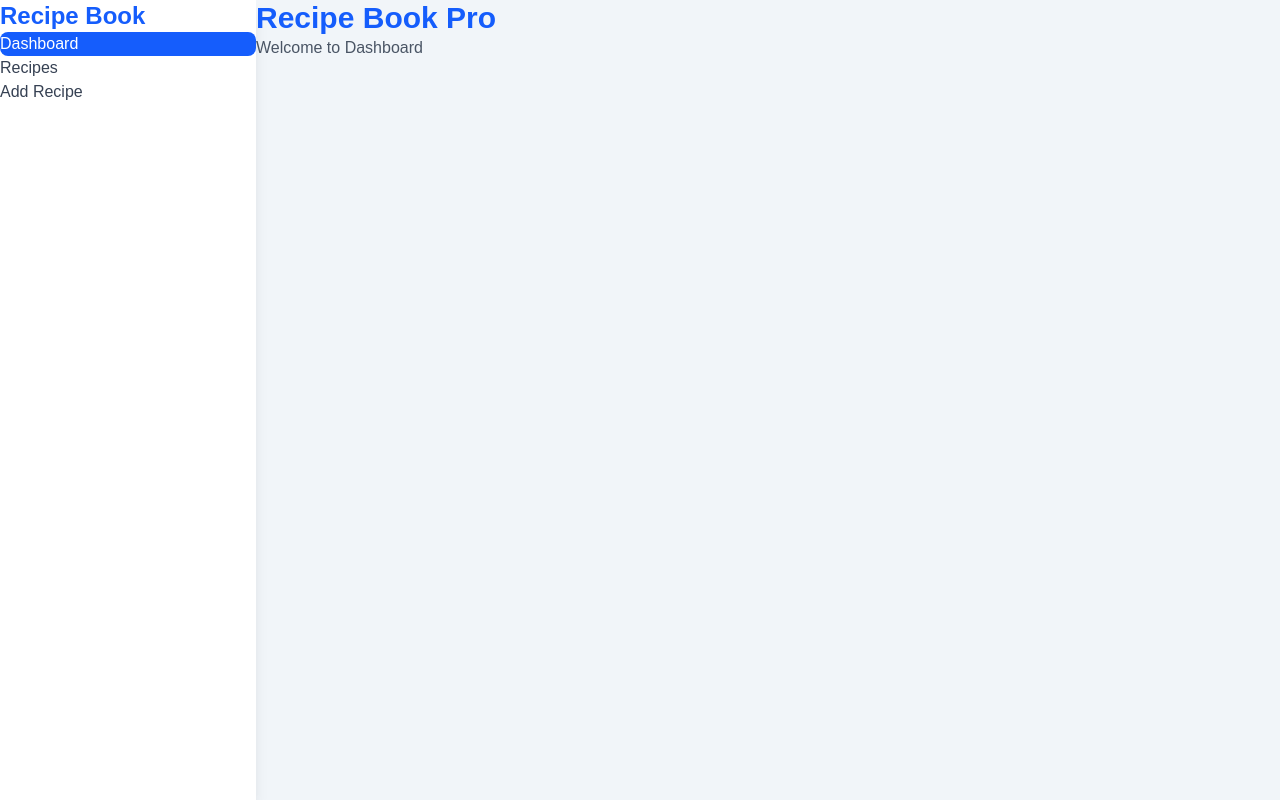
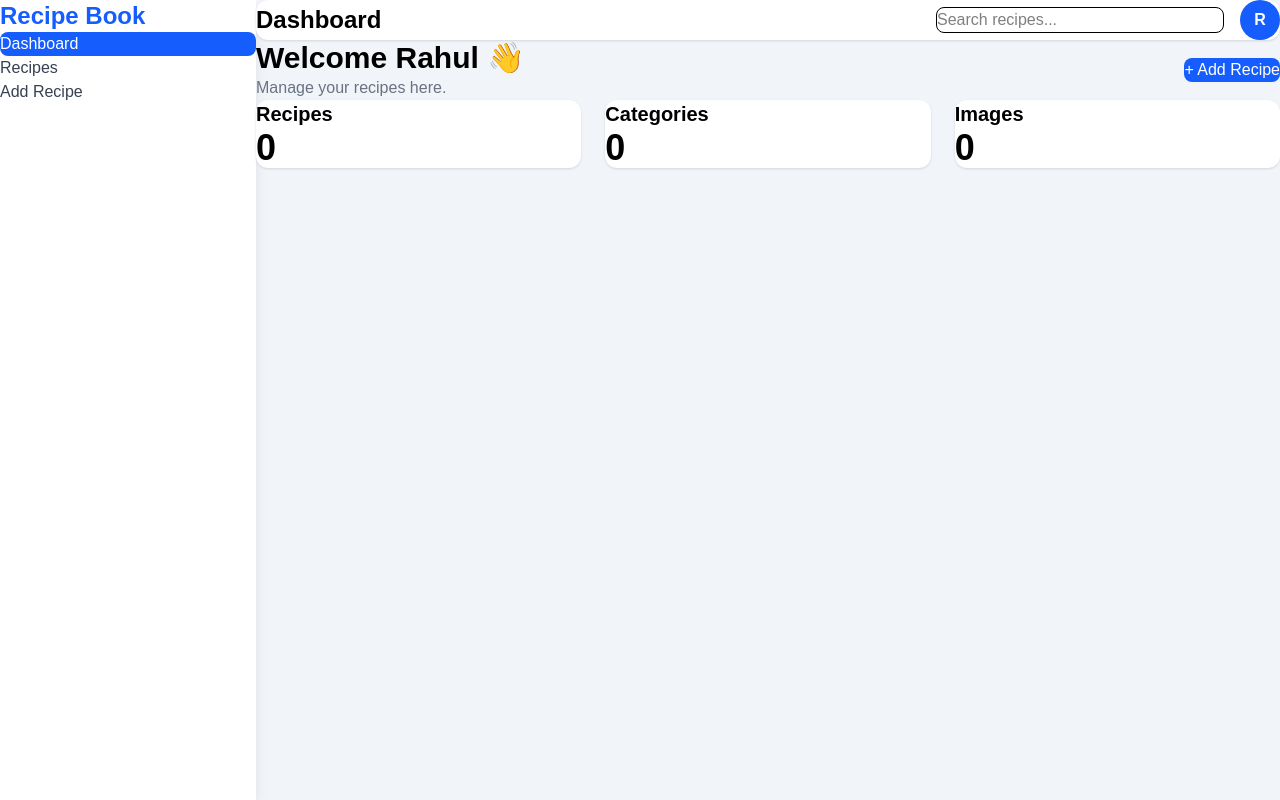
Before and after one commit to mihorahul/recipe-book-pro, a React (Vite) app: page /dashboard in a window 1280 px wide. Built offline with nearby package versions, Linux system fonts and the light colour scheme.

Commit message:
Create dashboard UI

```diff
--- a/src/components/Layout.jsx
+++ b/src/components/Layout.jsx
@@ -1,14 +1,19 @@
 import { Outlet } from "react-router-dom";
 import Sidebar from "./Sidebar";
+import Navbar from "./Navbar";
 
 function Layout() {
   return (
     <div className="flex min-h-screen bg-slate-100">
       <Sidebar />
 
-      <main className="flex-1 p-8">
-        <Outlet />
-      </main>
+      <div className="flex-1 p-6">
+        <Navbar />
+
+        <div className="mt-6">
+          <Outlet />
+        </div>
+      </div>
     </div>
   );
 }
--- /dev/null
+++ b/src/components/Navbar.jsx
@@ -0,0 +1,21 @@
+function Navbar() {
+  return (
+    <header className="bg-white rounded-xl shadow p-4 flex items-center justify-between">
+      <h2 className="text-2xl font-bold">Dashboard</h2>
+
+      <div className="flex items-center gap-4">
+        <input
+          type="text"
+          placeholder="Search recipes..."
+          className="border rounded-lg px-4 py-2 w-72 outline-none focus:ring-2 focus:ring-blue-500"
+        />
+
+        <div className="w-10 h-10 rounded-full bg-blue-600 text-white flex items-center justify-center font-bold">
+          R
+        </div>
+      </div>
+    </header>
+  );
+}
+
+export default Navbar;
--- a/src/pages/Dashboard.jsx
+++ b/src/pages/Dashboard.jsx
@@ -1,10 +1,35 @@
 function Dashboard() {
   return (
-    <div className="p-8">
-      <h1 className="text-3xl font-bold text-blue-600">Recipe Book Pro</h1>
+    <>
+      <div className="flex justify-between items-center mb-6">
+        <div>
+          <h1 className="text-3xl font-bold">Welcome Rahul 👋</h1>
 
-      <p className="mt-2 text-gray-600">Welcome to Dashboard</p>
-    </div>
+          <p className="text-gray-500">Manage your recipes here.</p>
+        </div>
+
+        <button className="bg-blue-600 text-white px-5 py-3 rounded-lg hover:bg-blue-700">
+          + Add Recipe
+        </button>
+      </div>
+
+      <div className="grid grid-cols-3 gap-6">
+        <div className="bg-white rounded-xl shadow p-6">
+          <h2 className="text-xl font-semibold">Recipes</h2>
+          <p className="text-4xl font-bold mt-3">0</p>
+        </div>
+
+        <div className="bg-white rounded-xl shadow p-6">
+          <h2 className="text-xl font-semibold">Categories</h2>
+          <p className="text-4xl font-bold mt-3">0</p>
+        </div>
+
+        <div className="bg-white rounded-xl shadow p-6">
+          <h2 className="text-xl font-semibold">Images</h2>
+          <p className="text-4xl font-bold mt-3">0</p>
+        </div>
+      </div>
+    </>
   );
 }
 
```
